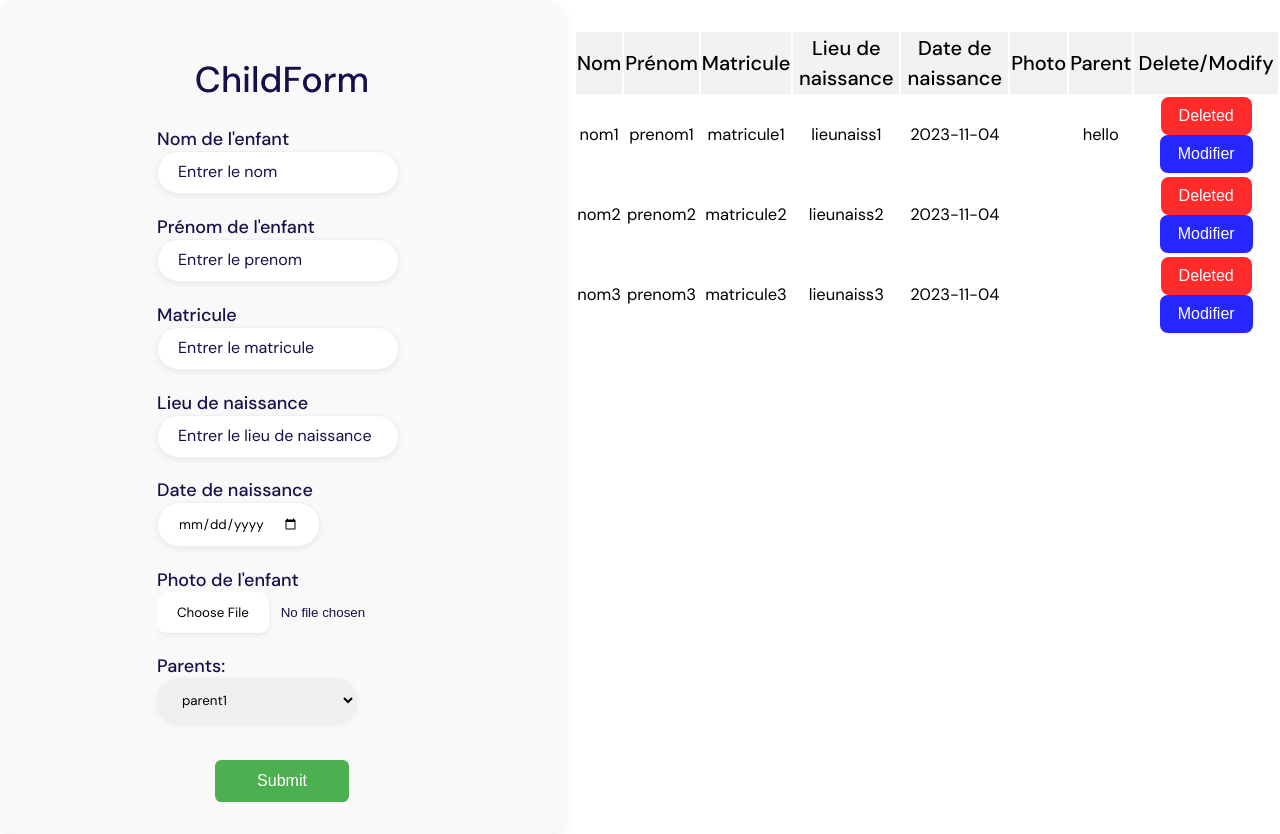
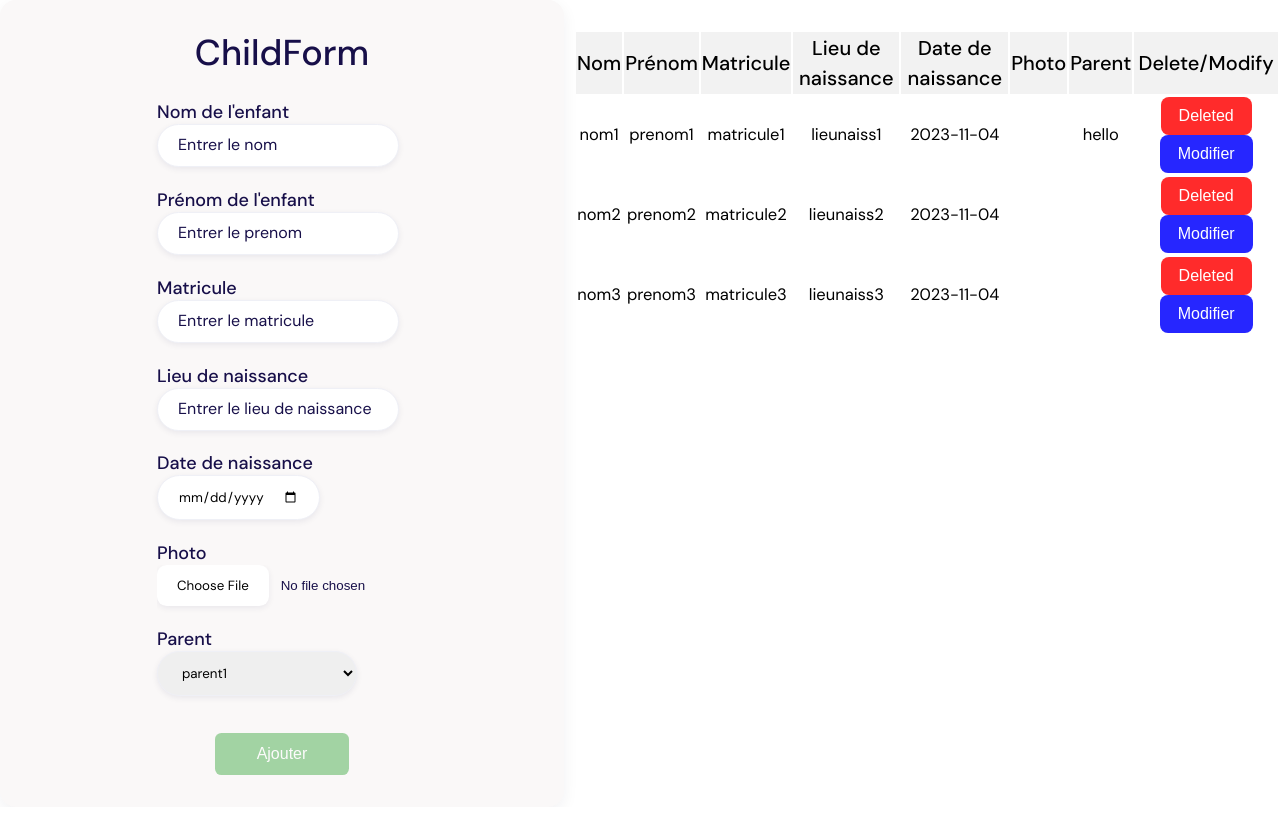
Before and after one commit to raouf-005/StageLogika, a React (Vite) app: page / in a window 1280 px wide. After the commit the page ends 807 px from the top, so only its background shows below. Built offline with nearby package versions, Linux system fonts and the light colour scheme.

Commit message:
Finished

```diff
--- a/src/App.css
+++ b/src/App.css
@@ -3,6 +3,10 @@
     margin: 0 auto;
     display: flex;
 
+  }
+
+  body{
+    overflow: hidden;
   }
 
   @media (max-width:1000px){
--- a/src/compenents/ChildProvider.jsx
+++ b/src/compenents/ChildProvider.jsx
@@ -1,7 +1,7 @@
-import React , { useState,createContext } from "react";
-
+import React , { useState,createContext ,useRef} from "react";
 export const ChildContext = createContext()
 export const ChildForm=createContext()
+
 
 
 
@@ -46,7 +46,7 @@ export function ChildProvider({children}){
     });
     const [modify, setModify] = useState('')
 
-    return(
+        return(
 
         <ChildForm.Provider value={{formValue,setFormValue,modify,setModify}}>
         <ChildContext.Provider value={{ChildData,setChildData}}>
--- a/src/compenents/ChildTable.jsx
+++ b/src/compenents/ChildTable.jsx
@@ -5,7 +5,7 @@ import {ChildContext,ChildForm} from './ChildProvider'
 
 const ChildTable = () => {
    const {ChildData,setChildData}=useContext(ChildContext)
-   const {formValue, setFormValue,modify,setModify} =useContext(ChildForm)
+   const { formValue,setFormValue,setModify} =useContext(ChildForm)
    // i didn't create a separate file for modifying and deleting child due to the function simpliity
    const deleteChild = (matricule) => {
 
@@ -26,7 +26,7 @@ const ChildTable = () => {
     const modifyChild = (matricule) => {
         const childToModify = ChildData.find(child => child.matricule === matricule);
         setFormValue(childToModify);
-        setModify(childToModify)
+        setModify(childToModify);
 
 
     }
--- a/src/compenents/FormEnfant.jsx
+++ b/src/compenents/FormEnfant.jsx
@@ -1,26 +1,38 @@
-import React, { useContext } from "react";
+import React, { useContext,useRef} from "react";
 import "../styles/form.css";
 import { ChildContext, ChildForm } from "./ChildProvider";
 
+  //there is only one problem one modyfing a child info the file must be rentred from the start
+
     function FormEnfant() {
         const { ChildData, setChildData } = useContext(ChildContext);
-    const { formValue, setFormValue, modify, setModify } = useContext(
-        ChildForm
-    );
+        const { formValue, setFormValue, modify, setModify } = useContext(ChildForm);
+        const fileInputRef = useRef(null);
+
 
         const handleChange = ({ target }) => {
+            if (target.value===''&&target.name==='parent')
+            {
+                target.value='parent1'
+            }
                 setFormValue((prevFormValue) => ({
                     ...prevFormValue,
-            [target.name]: target.value,
+                    [target.name]: target.name === "photo"?target.files[0].name:target.value,
                 }));
+
         };
+
         const handleSubmit = (e) => {
             e.preventDefault();
-        console.log(formValue);
+
             if (modify) {
-            const newChildData = ChildData.map((child) =>
-                child.matricule === modify.matricule ? formValue : child
-            );
+                const newChildData = ChildData.map((child) => {
+                    if (child.matricule === modify.matricule) {
+
+                        return formValue;
+                    }
+                    return child;
+                });
                 setChildData(newChildData);
                 setModify("");
             } else {
@@ -35,6 +47,7 @@ function FormEnfant() {
                 photo: "",
                 parent: "",
             });
+            fileInputRef.current.value = "";
         };
 
         const checkForm = () => {
@@ -92,10 +105,10 @@ function FormEnfant() {
                     />
                 </div>
                 <div className="inputContainer">
-                <label htmlFor="Lieunaiss">Lieu de naissance</label>
+                    <label htmlFor="LieuNaiss">Lieu de naissance</label>
                     <input
                         type="text"
-                    id="Lieunaiss"
+                        id="LieuNaiss"
                         name="lieunaiss"
                         value={formValue.lieunaiss}
                         onChange={handleChange}
@@ -104,52 +117,47 @@ function FormEnfant() {
                     />
                 </div>
                 <div className="inputContainer">
-                <label htmlFor="Datanaiss">Date de naissance</label>
+                    <label htmlFor="DateNaiss">Date de naissance</label>
                     <input
                         type="date"
-                    id="Datenaiss"
+                        id="DateNaiss"
                         name="datenaiss"
                         value={formValue.datenaiss}
                         onChange={handleChange}
                         className="inputDateStyling"
-
+                        placeholder="Entrer la date de naissance"
                     />
                 </div>
                 <div className="inputContainer">
-                <label htmlFor="Photo">Photo de l'enfant</label>
+                    <label htmlFor="Photo">Photo</label>
                     <input
                         type="file"
                         id="Photo"
                         name="photo"
-                    value={formValue.photo}
+                        ref={fileInputRef}
                         onChange={handleChange}
-                    accept="image/*"
-
                     />
                 </div>
                 <div className="inputContainer">
-                <label htmlFor="parent">Parents:</label>
+                    <label htmlFor="Parent">Parent</label>
                     <select
                     name="parent"
                     id="parent"
                     value={formValue.parent}
                     onChange={handleChange}
                     className="inputStyling"
-
-
                 >
-                    <option value="parent1">parent1</option>
+                    <option value="parent1" >parent1</option>
                     <option value="parent2">parent2</option>
                     <option value="parent3">parent3</option>
                 </select>
                 </div>
-
                 <button
                 type="submit"
                 disabled={!checkForm()}
                 className="submitButton"
                 >
-                Submit
+                    {modify ? "Modifier" : "Ajouter"}
                 </button>
             </form>
         );
--- a/src/styles/form.css
+++ b/src/styles/form.css
@@ -12,6 +12,7 @@
     color: #170F49;
     font: 500 18px 'DM Sans';
     margin-right: 10px;
+    padding-top: 5px;
 }
 
 .inputStyling ,.inputDateStyling,input[type="file"]::file-selector-button{
@@ -59,6 +60,12 @@
     font-size: 16px;
     border: none;
     cursor: pointer;
+    transition: opacity 0.3s;
+}
+
+.submitButton:disabled{
+    opacity: 0.5;
+    cursor: not-allowed;
 }
 .inputContainer{
     width: 50%;
```
Lines whose indentation alone changed are shown as unchanged.
